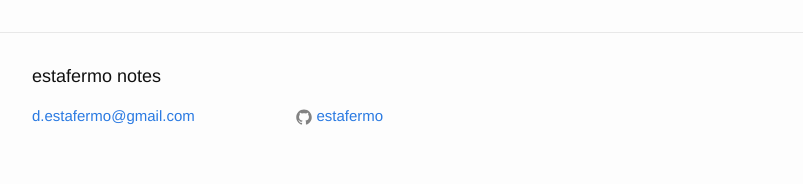
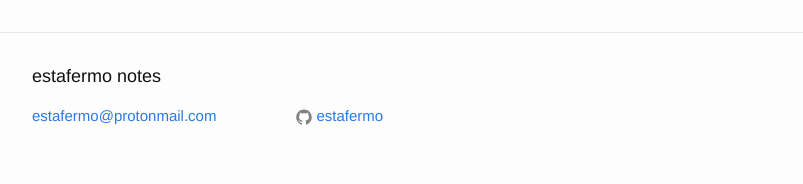
Before and after one commit to estafermo/estafermo.github.io, a Jekyll site: the page built from _posts/2016-05-26-vulnhub-droopy-vm.markdown, in a window 1280 px wide. Shown: the part 2213-2397 px from the top of the page, without its empty margins (238-1041 px from the left). Built offline with Jekyll 4.4.1, drawn with Linux system fonts in a browser that asks for light colours.

Commit message:
oh this uses jekyll

```diff
--- a/_config.yml
+++ b/_config.yml
@@ -7,7 +7,7 @@
 
 # Site settings
 title: estafermo notes
-email: d.estafermo@gmail.com
+email: estafermo@protonmail.com
 description: > # this means to ignore newlines until "baseurl:"
 
 baseurl: "" # the subpath of your site, e.g. /blog
```
Also changed, not shown: 8 other files.
